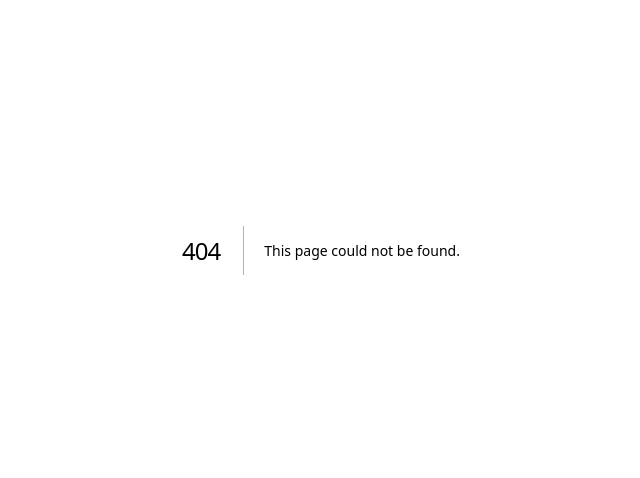
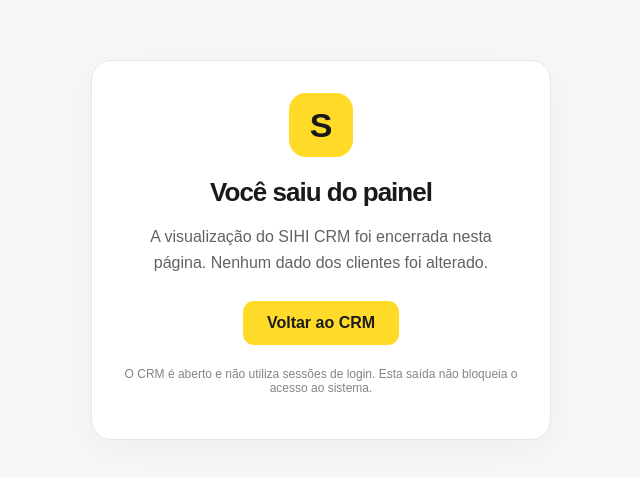
Before and after one commit to dramaflix2026-stack/sihi-crm, a Next.js app: page /sair in a window 1280 px wide. Before the commit this address had no page. Shown: the part 150-628 px from the top of the page, without its empty margins (319-959 px from the left). Built offline with nearby package versions, Linux system fonts and the light colour scheme.

Commit message:
SIHI: página de saída clara para CRM sem autenticação

```diff
--- /dev/null
+++ b/app/sair/page.tsx
@@ -0,0 +1,12 @@
+import Link from 'next/link';
+export default function SairDoCRM(){
+ return <main style={{minHeight:'100vh',display:'grid',placeItems:'center',background:'#f7f7f5',padding:20,fontFamily:'Arial, sans-serif'}}>
+  <section style={{background:'#fff',border:'1px solid #e7e7e7',borderRadius:20,padding:32,maxWidth:460,width:'100%',textAlign:'center',boxShadow:'0 10px 35px rgba(0,0,0,.04)'}}>
+   <div style={{width:64,height:64,borderRadius:17,background:'#ffda29',display:'grid',placeItems:'center',fontSize:34,fontWeight:800,margin:'0 auto 20px'}}>S</div>
+   <h1 style={{fontSize:26,marginBottom:12,color:'#191919'}}>Você saiu do painel</h1>
+   <p style={{color:'#626262',lineHeight:1.6,marginBottom:25}}>A visualização do SIHI CRM foi encerrada nesta página. Nenhum dado dos clientes foi alterado.</p>
+   <Link href="/" style={{display:'inline-block',background:'#ffda29',color:'#1c1c1c',padding:'13px 24px',borderRadius:11,fontWeight:700,textDecoration:'none'}}>Voltar ao CRM</Link>
+   <p style={{fontSize:12,color:'#848484',marginTop:22}}>O CRM é aberto e não utiliza sessões de login. Esta saída não bloqueia o acesso ao sistema.</p>
+  </section>
+ </main>;
+}
```
